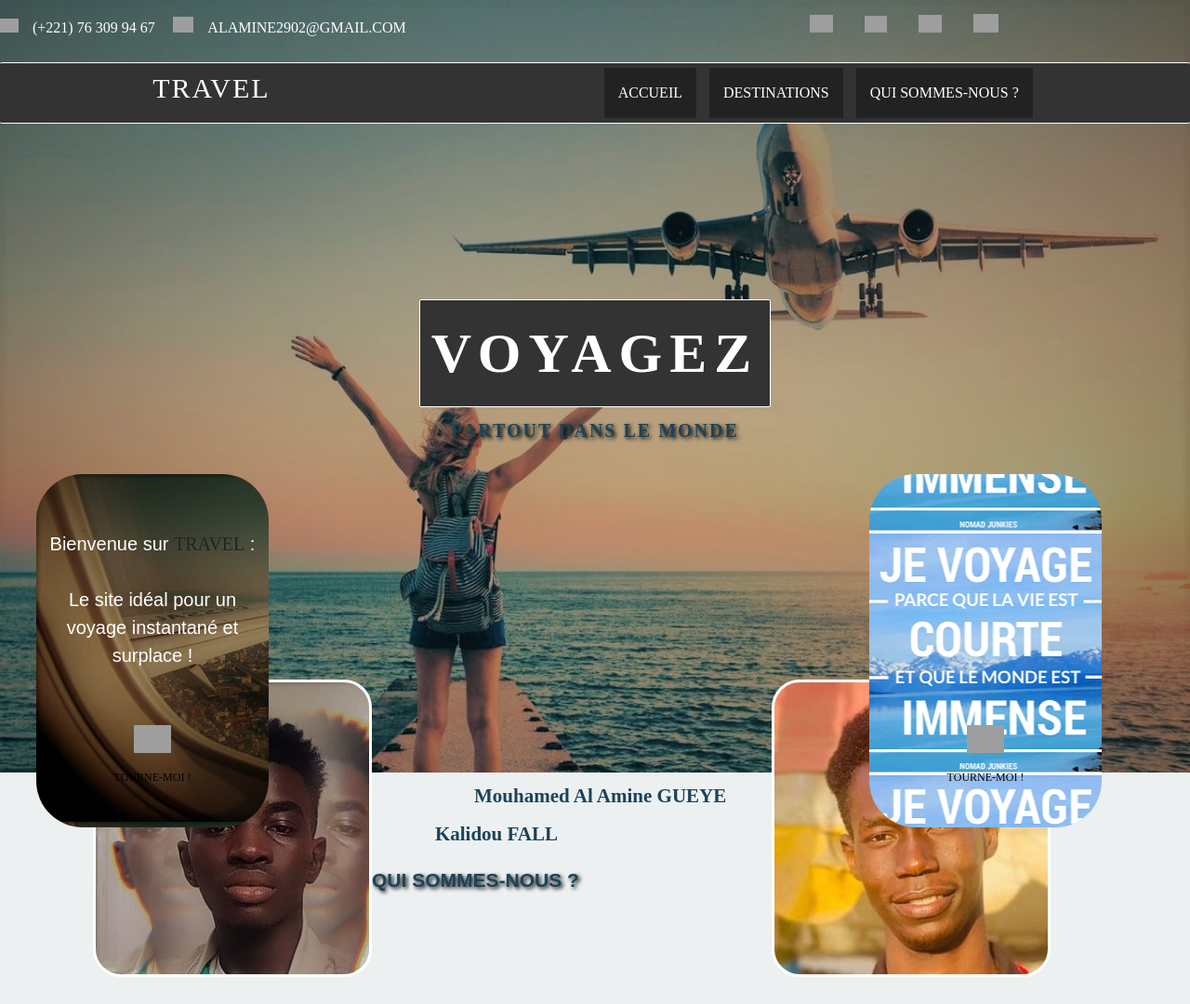
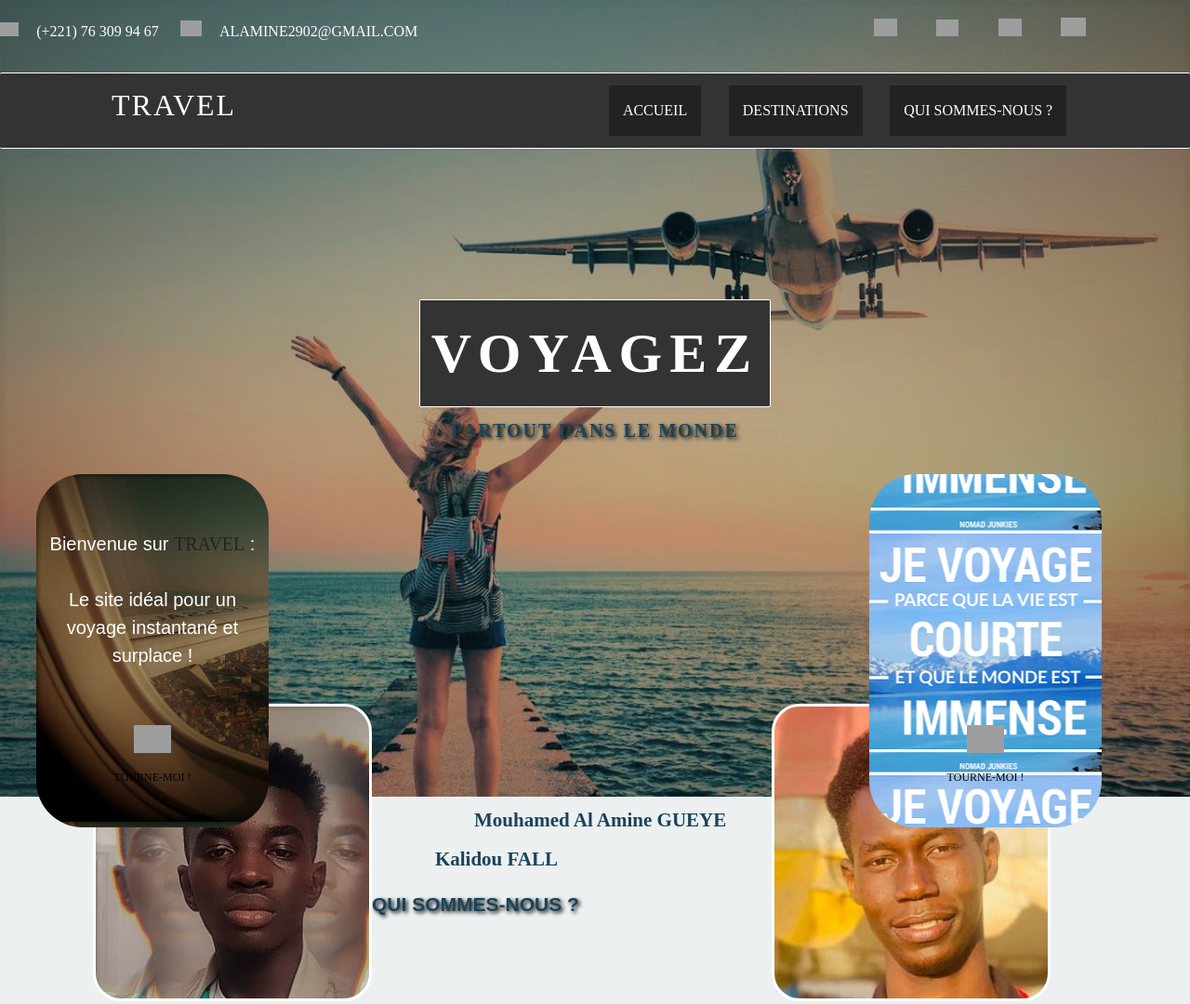
Before and after one commit to AlAmine-dot/travel.github.io, a plain HTML site: page index.html in a window 1280 px wide. Shown: the top 1080 px of the page at 93% size. Drawn offline with Linux system fonts and the light colour scheme; grey boxes are pictures that could not be loaded.

Commit message:
Update index.css

```diff
--- a/index.css
+++ b/index.css
@@ -2,20 +2,19 @@
 body{
 	background-image: url(travel4.jpg);
 	background-repeat: no-repeat;
-background-size: 100%;
+	background-size: 100%;
 }
-  body{width:100%;}
 /*Navigateur d'entête*/
 li{
 	display: inline-block;
 	text-decoration: none;
-	padding: 15px;
+	padding: 1.5%;
 	color: white;
 	font-color: inherit,serif, sans-serif;
-	font-size: 16px;
+	font-size: 100%;
 }
 span.right{
-	padding-left: 400px;
+	padding-left: 35%;
 }
 /*Navigateur principal*/
 * {
@@ -25,20 +24,20 @@ nav#menu ul {
 	background-color: #333333;
 	list-style: none;
 	margin: 0;
-	padding: 0px;
+	padding: 0;
 	text-align: center;
 	font-family: serif,sans-serif;
 	border-color: white;
-	border-width: 0.5px;
+	border-width: 1px;
 	border-style: solid;
 	border-radius: 2px;
 	border-left: none;
 	border-right: none;
-	margin-top: 10px;
+	margin-top: 1%;
 }
 nav#menu li{
 	display: inline-block;
-	margin: 5px;
+	margin: 1%;
 	padding:0;
 	font-family: serif,sans-serif;
 }
@@ -56,7 +55,7 @@ nav#menu li a:hover {
 /* ss menu */
 nav#menu ul li ul {
 	opacity: 0;
-	margin-left:-20px;
+	margin-left:-5%;
 	visibility: hidden;
 	z-index: 5;
 	transition: all 0.25s ease 0s;
@@ -82,14 +81,14 @@ nav#menu ul li ul {
 a.left-box{
 	color: white;
 	font-color: inherit,serif, sans-serif;
-	font-size: 30px;
+	font-size: 200%;
 	display: inline-block;
 	text-decoration: none;
 	align-items: center;
-	margin-right: 350px;
+	margin-right: 30%;
 	font-family: sans-serif,serif, inherit;
 	letter-spacing: 2px;
-	margin-bottom: 0px;
+	margin-bottom: 0;
 }
 /*Logo animation*/
 *{
```
